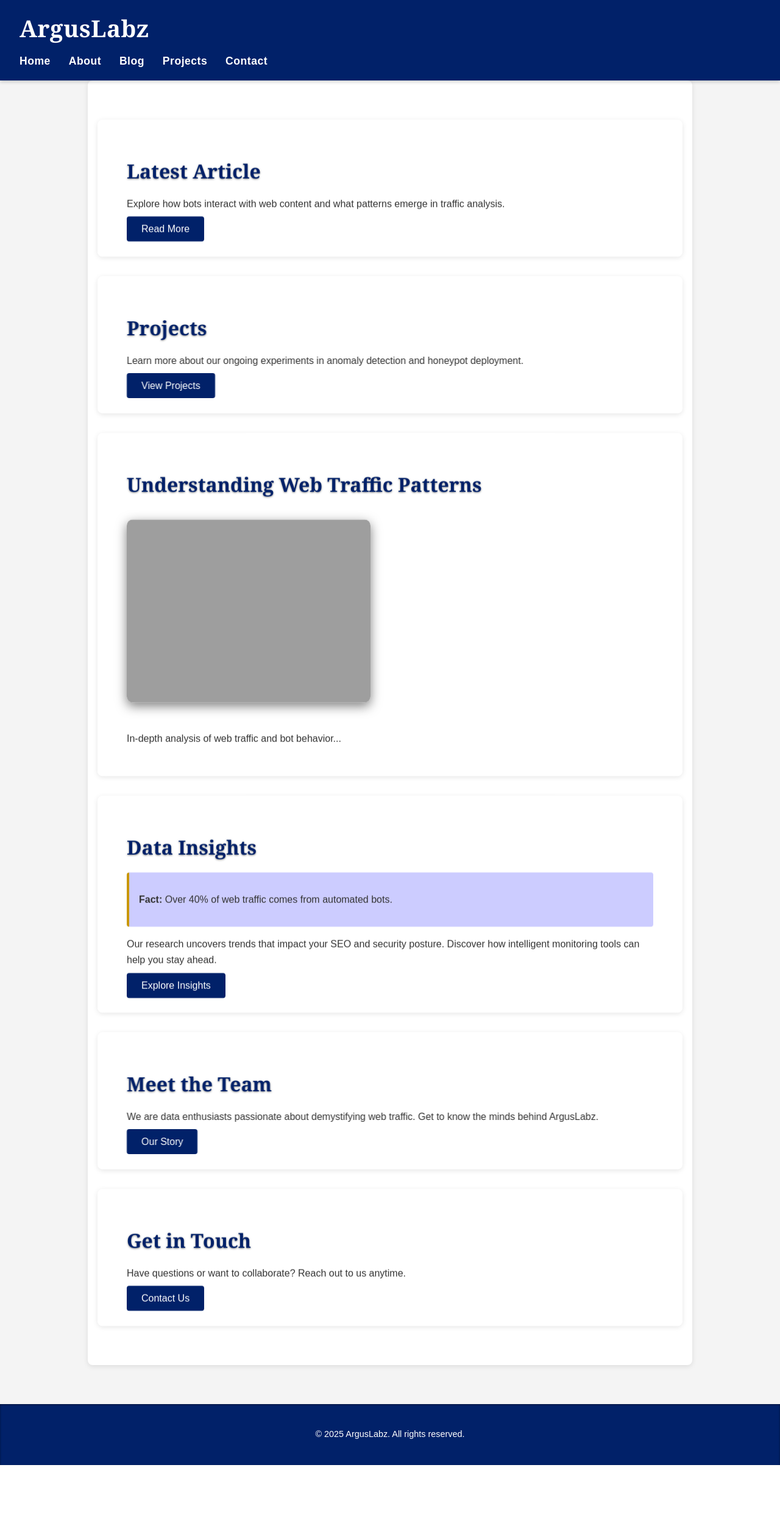
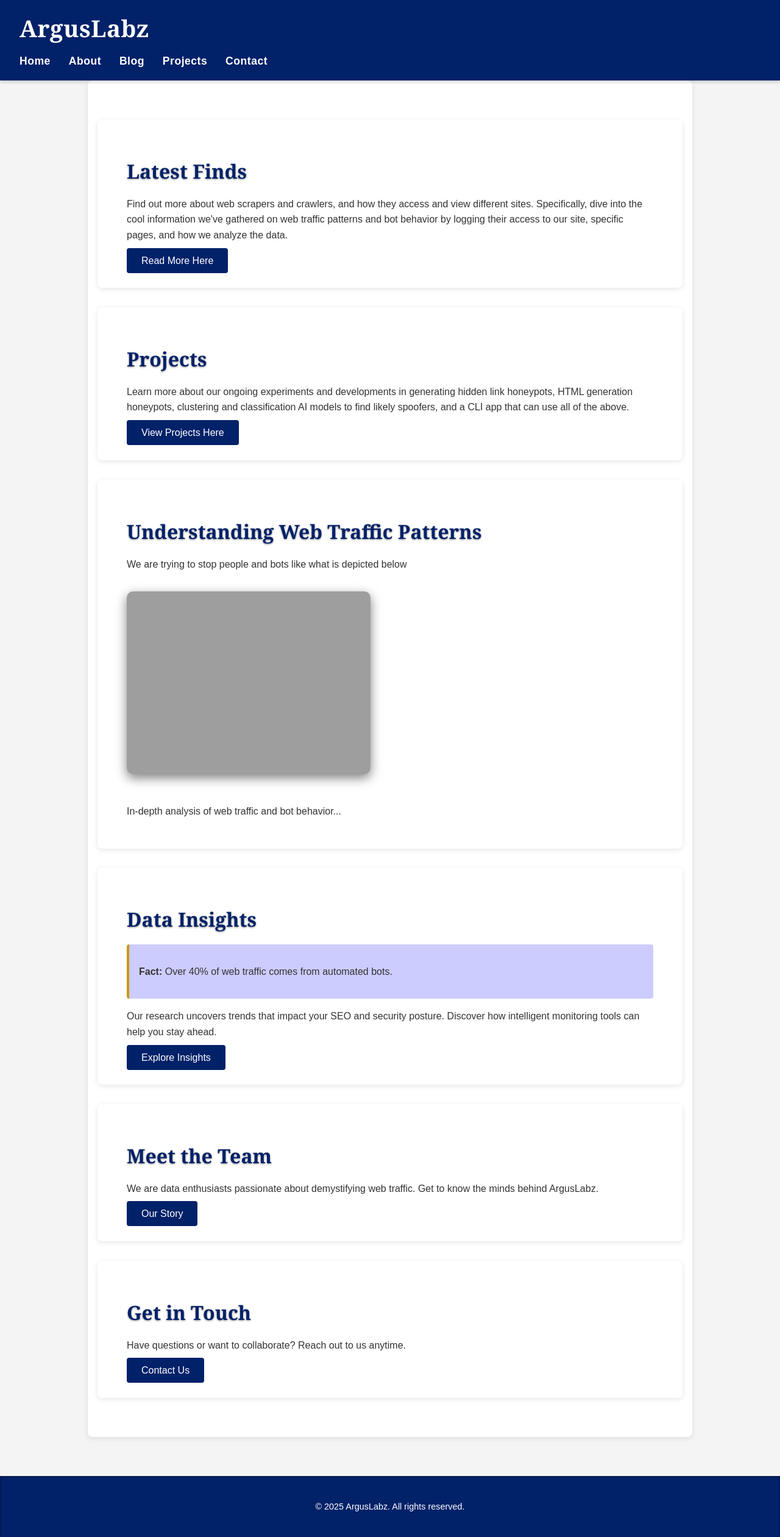
Before and after one commit to Jamesxiao05/HoneypotsForArgus, a Flask app: page / in a window 1280 px wide. Shown: the whole page at 61% size. Before the commit the page ends 2403 px from the top, so only its background shows below. Run offline with Flask 3, Linux system fonts and the light colour scheme; data that the repository does not hold is empty; parts of the project's set-up code (start-up, migrations or seed data) failed here and were passed over; grey boxes are pictures that could not be loaded.

Commit message:
Changed Image and Text

```diff
--- a/templates/about.html
+++ b/templates/about.html
@@ -16,6 +16,7 @@
       <a href="about.html">About</a>
       <a href="blog.html">Blog</a>
       <a href="projects.html">Projects</a>
+      <a href="contact.html">Contact</a>
     </nav>
   </header>
 
--- a/templates/blog.html
+++ b/templates/blog.html
@@ -16,6 +16,7 @@
       <a href="about.html">About</a>
       <a href="blog.html">Blog</a>
       <a href="projects.html">Projects</a>
+      <a href="contact.html">Contact</a>
     </nav>
   </header>
 
--- a/templates/index.html
+++ b/templates/index.html
@@ -22,19 +22,20 @@
 
   <main class="container">
     <section class="animate fade-in">
-      <h2>Latest Article</h2>
-      <p>Explore how bots interact with web content and what patterns emerge in traffic analysis.</p>
-      <a href="blog.html" class="button">Read More</a>
+      <h2>Latest Finds</h2>
+      <p>Find out more about web scrapers and crawlers, and how they access and view different sites. Specifically, dive into the cool information we've gathered on web traffic patterns and bot behavior by logging their access to our site, specific pages, and how we analyze the data. </p>
+      <a href="blog.html" class="button">Read More Here</a>
     </section>
 
     <section class="animate slide-left">
       <h2>Projects</h2>
-      <p>Learn more about our ongoing experiments in anomaly detection and honeypot deployment.</p>
-      <a href="projects.html" class="button">View Projects</a>
+      <p>Learn more about our ongoing experiments and developments in generating hidden link honeypots, HTML generation honeypots, clustering and classification AI models to find likely spoofers, and a CLI app that can use all of the above.</p>
+      <a href="projects.html" class="button">View Projects Here</a>
     </section>
 
     <section class="blog-preview animate fade-in">
       <h2>Understanding Web Traffic Patterns</h2>
+      <p>We are trying to stop people and bots like what is depicted below</p>
       <img src="https://jamesxiao05.github.io/GithubImage.png" alt="Web Traffic Analysis" class="blog-image">
       <p>In-depth analysis of web traffic and bot behavior...</p>
     </section>
--- a/templates/projects.html
+++ b/templates/projects.html
@@ -16,6 +16,7 @@
       <a href="about.html">About</a>
       <a href="blog.html">Blog</a>
       <a href="projects.html">Projects</a>
+      <a href="contact.html">Contact</a>
     </nav>
   </header>
 
```
Also changed, not shown: 1 other file.
